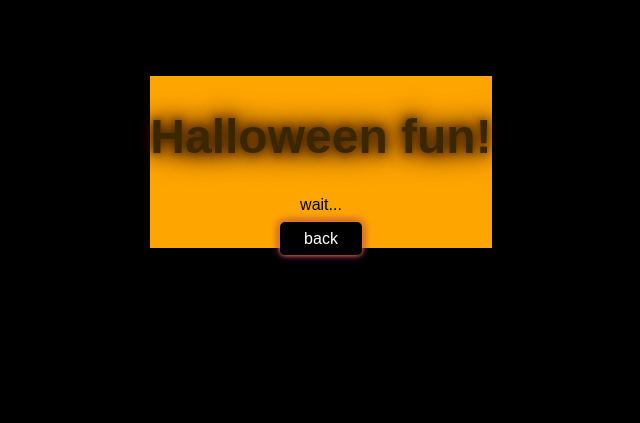
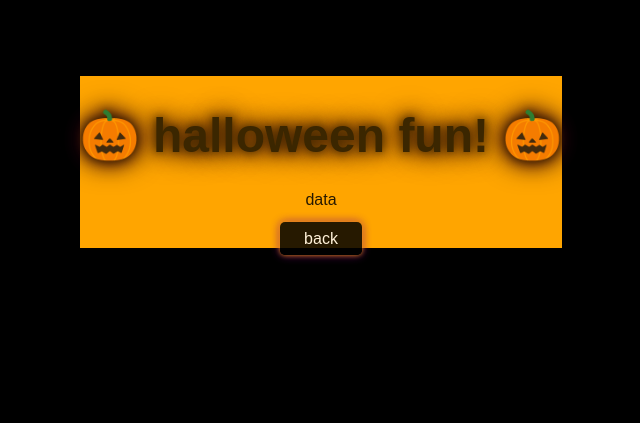
Before and after one commit to GoldDaniil/HTML_Docker_PostgreSQL, a plain HTML site: page halloween/frontend/about.html in a window 1280 px wide. Shown: the part 238-661 px from the top of the page, without its empty margins (319-959 px from the left). Drawn offline with Linux system fonts and the light colour scheme; no server answers.

Commit message:
Update about.html

```diff
--- a/halloween/frontend/about.html
+++ b/halloween/frontend/about.html
@@ -3,15 +3,22 @@
 <head>
     <meta charset="UTF-8">
     <meta name="viewport" content="width=device-width, initial-scale=1.0">
-    <title>halloween fun</title>
+    <title>halloween</title>
     <link rel="stylesheet" href="style.css">
     <script src="script.js" defer></script>
 </head>
-<body>
+<body><div class="background-clouds"></div>
+    <div class="background-glow"></div>
+
     <div class="container orange-black">
-        <h1 class="glow-text">Halloween fun!</h1>
-        <p class="description">wait...</p>
-        <a href="index.html" class="link-button">back</a>
+        <h1 class="glow-text">🎃 halloween fun! 🎃</h1>
+        <p class="description spooky-fade">data</p>
+        <a href="index.html" class="link-button spooky-fade">back</a>
+        <div class="bat-container">
+            <div class="bat bat1"></div>
+            <div class="bat bat2"></div>
+            <div class="bat bat3"></div>
+        </div>
     </div>
 </body>
 </html>
```
